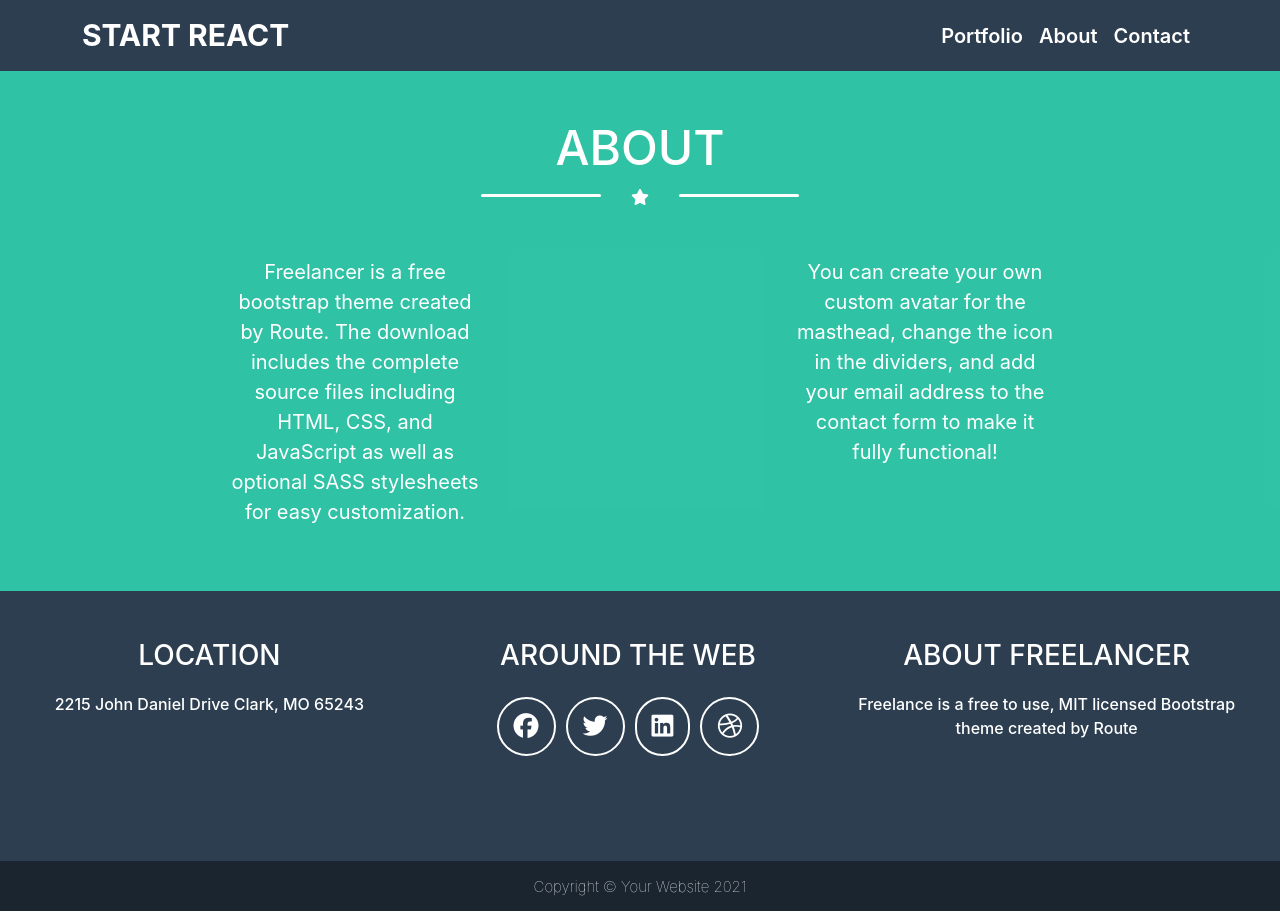
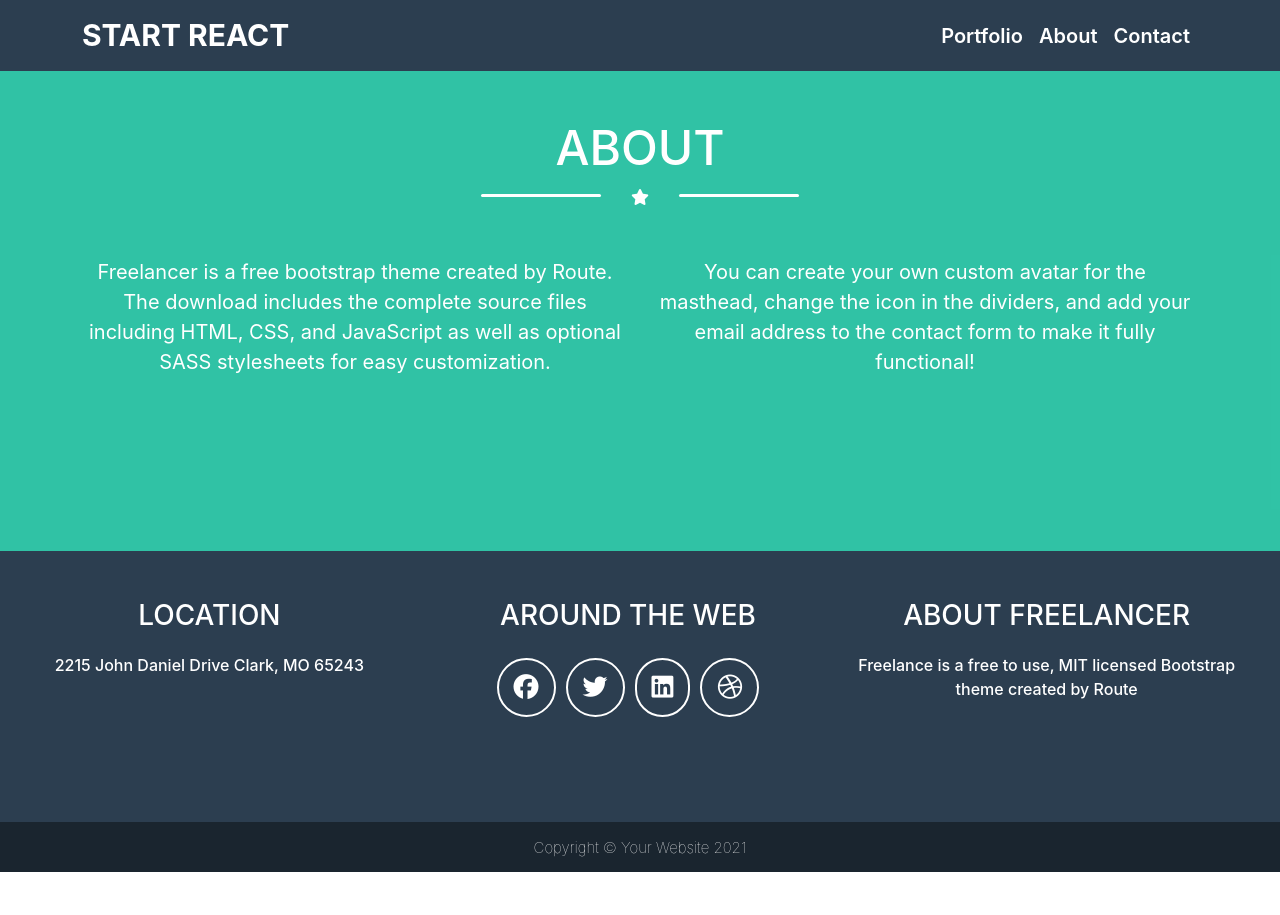
Before and after one commit to Wanas24/My-First-React-Project, a React (Create React App) app: page /about in a window 1280 px wide. After the commit the page ends 875 px from the top, so only its background shows below. Built offline with nearby package versions, Linux system fonts and the light colour scheme.

Commit message:
sec commit

```diff
--- a/src/about/about.jsx
+++ b/src/about/about.jsx
@@ -1,25 +1,33 @@
-import React, { Component } from 'react'
+import React, { Component } from "react";
 
 export default class About extends Component {
   render() {
     return (
-        <div className='about pb-5 pt-5'>
-
-          <div className='container text-center'>
-          <h1 className='heading'>ABOUT</h1>
-          <div className='dash'></div>
-                <i class="fa fa-star" aria-hidden="true"></i>
-           <div className='dash'></div>
-          <div className="row justify-content-around mt-5">
-            <div className='col-3'><p>Freelancer is a free bootstrap theme created by Route. The download includes the complete source files including HTML, CSS, and JavaScript as well as optional SASS stylesheets for easy customization.</p></div>
-            <div className='col-3'><p>You can create your own custom avatar for the masthead, change the icon in the dividers, and add your email address to the contact form to make it fully functional!</p></div>
+      <div className="about pb-5 pt-5 ">
+        <div className="container text-center ">
+          <h1 className="heading">ABOUT</h1>
+          <div className="dash"></div>
+          <i class="fa fa-star" aria-hidden="true"></i>
+          <div className="dash"></div>
+          <div className="row justify-content-between mt-5 flex-wrap ">
+            <div className="col-12 col-sm-6 ">
+              <p>
+                Freelancer is a free bootstrap theme created by Route. The
+                download includes the complete source files including HTML, CSS,
+                and JavaScript as well as optional SASS stylesheets for easy
+                customization.
+              </p>
+            </div>
+            <div className="col-12 col-sm-6">
+              <p>
+                You can create your own custom avatar for the masthead, change
+                the icon in the dividers, and add your email address to the
+                contact form to make it fully functional!
+              </p>
+            </div>
           </div>
-          </div>
-
-
-
-
         </div>
-    )
+      </div>
+    );
   }
 }
--- a/src/footer/footer.jsx
+++ b/src/footer/footer.jsx
@@ -5,7 +5,7 @@ export default class Footer extends Component {
   render() {
     return (
       <>
-      <div className=' w-100  text-center footer  pt-5'>
+      <div className=' w-100  text-center footer  pt-5 flex-wrap'>
         <div className="row container-fluid d-flex justify-content-around">
             <div className="col-4 ">
               <h3>LOCATION</h3>
--- a/src/index.css
+++ b/src/index.css
@@ -154,6 +154,7 @@ transition: 1s ;
 /* about */
 .about{
   background-color: rgba(26, 188, 156, 0.9);
+  height: 60vh;
 }
 .about p{
   font-size: 20px;
```
